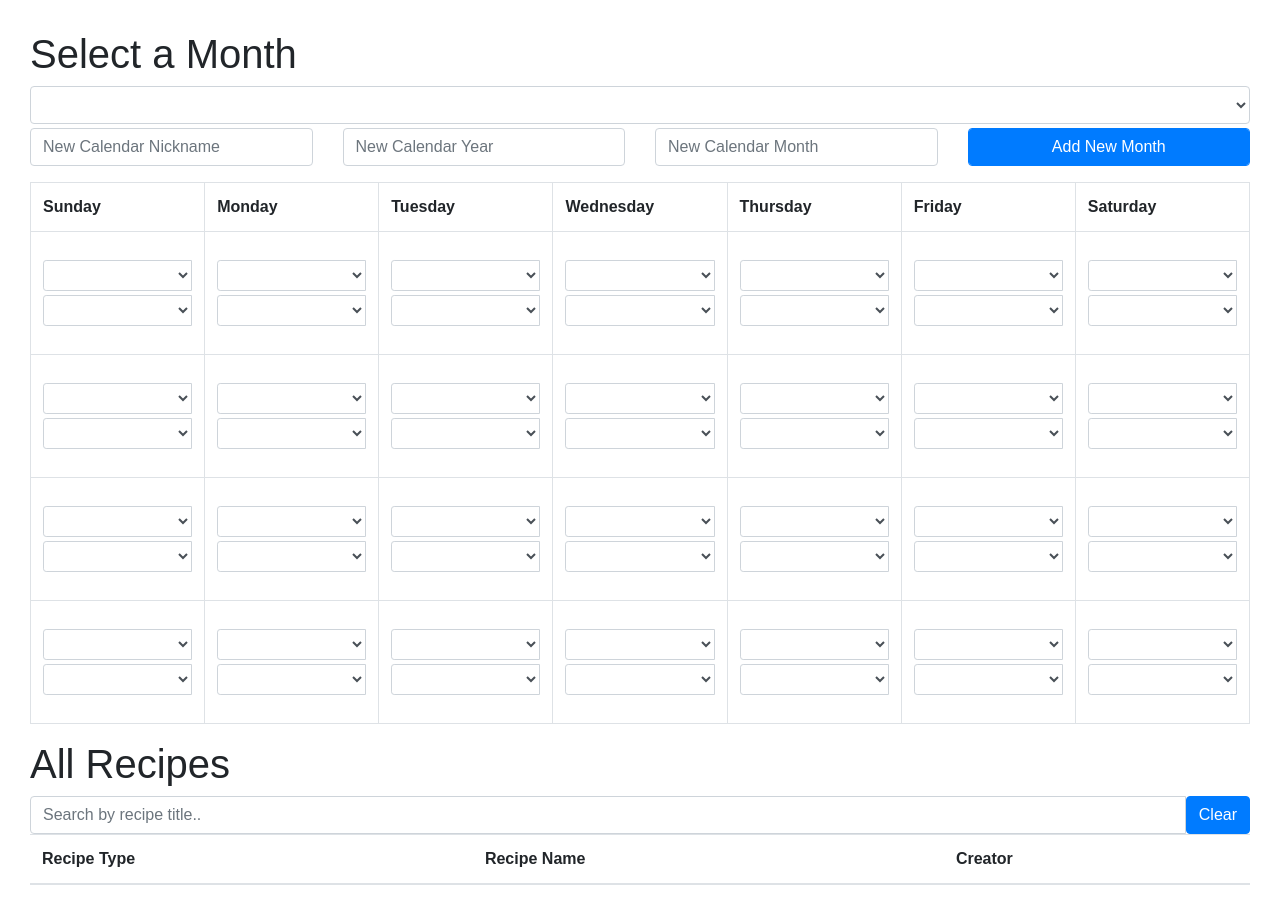
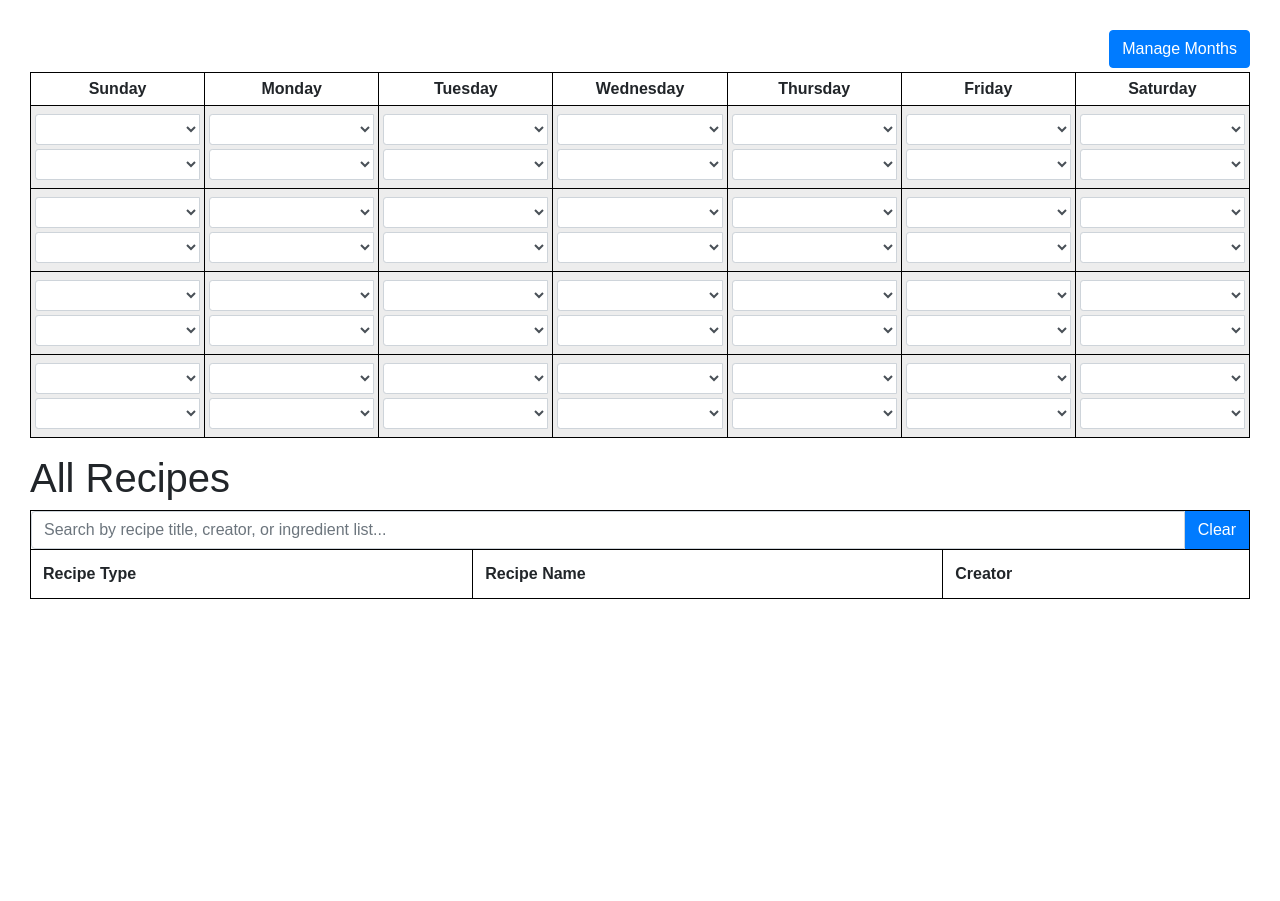
Before and after one commit to Myoldmopar/Cait.Rocks, a Django app: page /planner/ in a window 1280 px wide. Shown: the part 66-967 px from the top of the page. After the commit the page ends 665 px from the top, so only its background shows below. Run offline with Django 3.2, Linux system fonts and the light colour scheme; the visitor is signed in with stand-in values (Sample User, id 1); lists and menus that the app fills with data are empty; parts of the project's set-up code (start-up, migrations or seed data) failed here and were passed over; some libraries are stand-ins or nearby versions.

Commit message:
Polishing up the look of the pages

```diff
--- a/recipes/templates/recipes/planner.html
+++ b/recipes/templates/recipes/planner.html
@@ -2,15 +2,28 @@
 {% block title %}Cait.Rocks Monthly Planning!{% endblock %}
 {% block content %}
 
-    <div class="form-group recipe-input-container">
-        <h1>Select a Month </h1>
-        <select ng-model="selectedCalendar" ng-options="c.nickname for c in allCalendars" class="form-control input-sm"
-                ng-change="get_month_data()"></select>
+    <div>
+        <h1 style="display:inline-block;">
+            {[{ selectedCalendar.nickname }]}
+        </h1>
+        <button class="btn btn-primary recipe-input-container" type="button" data-toggle="collapse" style="float:right;"
+                data-target="#collapseManageMonths"
+                aria-expanded="false" aria-controls="collapseExample">
+            Manage Months
+        </button>
     </div>
 
-    <form class="form-group row" ng-submit="add_calendar()">
+    <div class="collapse recipe-input-container" id="collapseManageMonths">
+        <div class="card card-body" style="padding:10px">
+            <select ng-model="selectedCalendar" ng-options="c.nickname for c in allCalendars"
+                    class="form-control input-sm"
+                    style="margin-bottom:10px;"
+                    ng-change="get_month_data()">
+            </select>
+            <form class="form-group row" style="margin-bottom:0px;" ng-submit="add_calendar()">
                 <div class="col-md-3">
-            <input type="text" class="form-control" ng-model="calendar_name" placeholder="New Calendar Nickname">
+                    <input type="text" class="form-control" ng-model="calendar_name"
+                           placeholder="New Calendar Nickname">
                 </div>
                 <div class="col-md-3">
                     <input type="text" class="form-control" ng-model="calendar_year" placeholder="New Calendar Year">
@@ -22,22 +35,24 @@
                     <input class="btn btn-primary form-control" type="submit" value="Add New Month">
                 </div>
             </form>
-
-    <h1>{[{ selectedCalendar.nickname }]}</h1>
+        </div>
+    </div>
 
     <table class="table table-bordered" style="table-layout: fixed;">
         <tr>
-            <th ng-repeat="day in days_of_week">
+            <th ng-repeat="day in days_of_week" style="padding:4px;text-align:center;border:1px solid black">
                 {[{ day }]}
             </th>
         </tr>
         <tr ng-repeat="week_num in [0, 1, 2, 3, 4, 5]"
             ng-show="(week_num < 4) || (week_num === 4 && num_weeks >= 5) || (week_num === 5 && num_weeks === 6)">
-            <td ng-repeat="day_of_week in [0, 1, 2, 3, 4, 5, 6]">
+            <td ng-repeat="day_of_week in [0, 1, 2, 3, 4, 5, 6]"
+                style="padding:4px;background-color:#ededed;border:1px solid black">
                 <div>
-                    <p>{[{ month.data[week_num][day_of_week].date_number }]}</p>
+                    <p style="margin-bottom:4px;">{[{ month.data[week_num][day_of_week].date_number }]}</p>
                     <div class="form-group"
-                         ng-show="month.data[week_num][day_of_week].date_number !== '-'">
+                         ng-show="month.data[week_num][day_of_week].date_number !== '-'"
+                         style="margin-bottom:4px;">
                         <div class="input-group input-group-sm recipe-input-container" ng-repeat="recipe_num in [0, 1]">
                             <select
                                     id="day{[{ week_num }]}{[{ day_of_week }]}recipe0{[{ recipe_num }]}input"
--- a/recipes/templates/recipes/z_snippet_recipe_list.html
+++ b/recipes/templates/recipes/z_snippet_recipe_list.html
@@ -1,10 +1,10 @@
 <h1>All Recipes {[{ recipe_list.length ? '(' + recipe_list.length + ')' : '' }]}</h1>
 
-<div class="input-group">
+<div class="input-group" style="border:1px solid black;border-bottom-width:0px;">
     <input type="text" class="form-control" ng-model="filterText" ng-init="" ng-change="filter_table_rows()"
-           placeholder="Search by recipe title.."/>
+           placeholder="Search by recipe title, creator, or ingredient list..."/>
     <span class="input-group-btn">
-        <button class="btn btn-primary" type="button" ng-click="clear_filter()">Clear</button>
+        <button class="btn btn-primary" style="border-radius:0;float:right;" type="button" ng-click="clear_filter()">Clear</button>
     </span>
 </div>
 
@@ -12,18 +12,18 @@
     <table id="recipeListTable" class="table table-striped">
         <thead>
         <tr>
-            <th>Recipe Type</th>
-            <th>Recipe Name</th>
-            <th>Creator</th>
-            <th style="display:none">Ingredients-HIDDEN</th>
+            <th style="border:1px solid black">Recipe Type</th>
+            <th style="border:1px solid black">Recipe Name</th>
+            <th style="border:1px solid black">Creator</th>
+            <th style="display:none;border:1px solid black;">Ingredients-HIDDEN</th>
         </tr>
         </thead>
         <tbody>
         <tr ng-repeat="recipe in recipe_list">
-            <td>{[{ recipe.recipe_type }]}</td>
-            <td><a href="{[{ recipe.absolute_url }]}">{[{ recipe.title }]}</a></td>
-            <td>{[{ recipe.creator }]}</td>
-            <td style="display:none">{[{ recipe.ingredients }]}</td>
+            <td style="border:1px solid black">{[{ recipe.recipe_type }]}</td>
+            <td style="border:1px solid black"><a href="{[{ recipe.absolute_url }]}">{[{ recipe.title }]}</a></td>
+            <td style="border:1px solid black">{[{ recipe.creator }]}</td>
+            <td style="display:none;border:1px solid black;">{[{ recipe.ingredients }]}</td>
         </tr>
         </tbody>
     </table>
```
Also changed, not shown: recipes/templates/recipes/month_detail.html (+4 -4 lines). Lines whose indentation alone changed are shown as unchanged.
